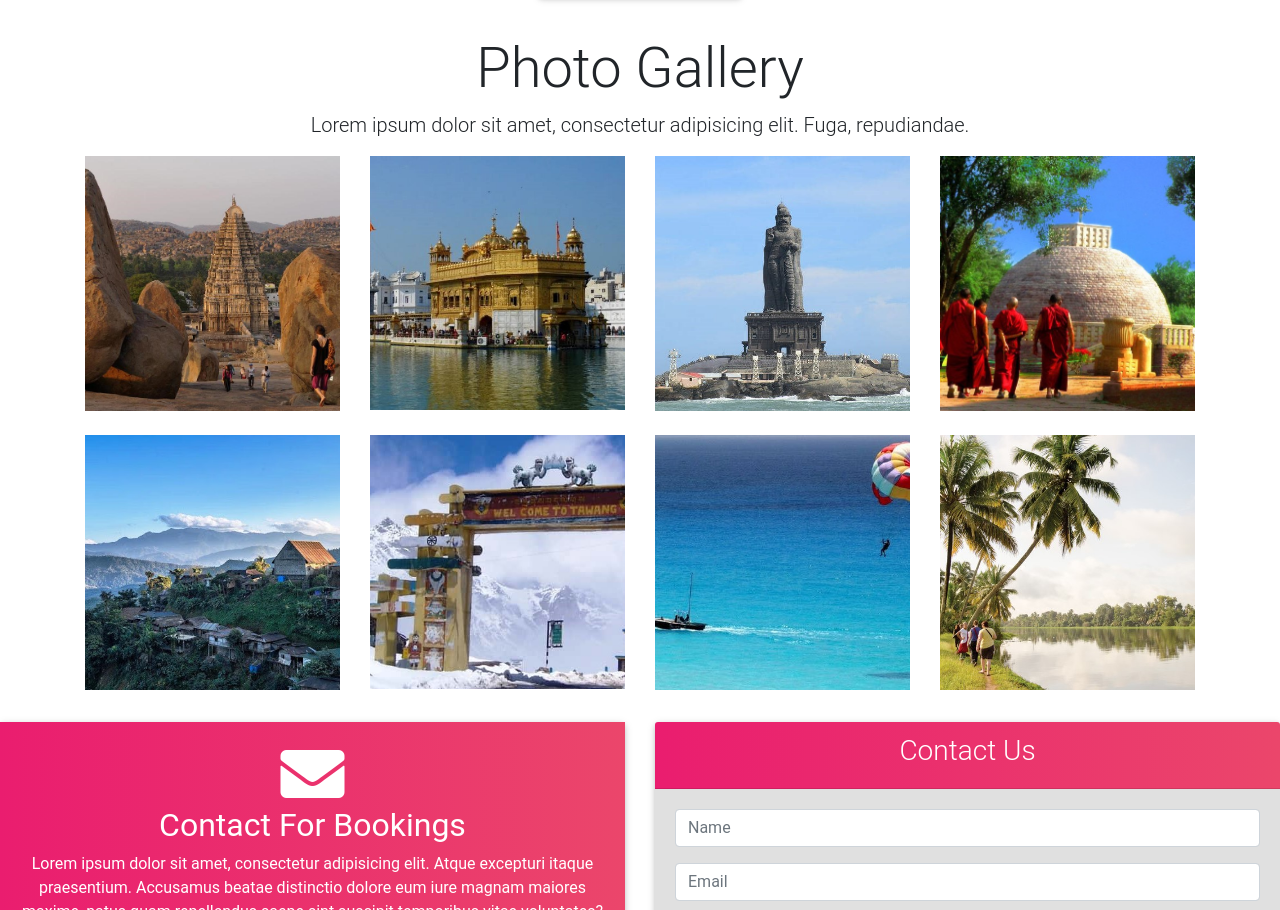
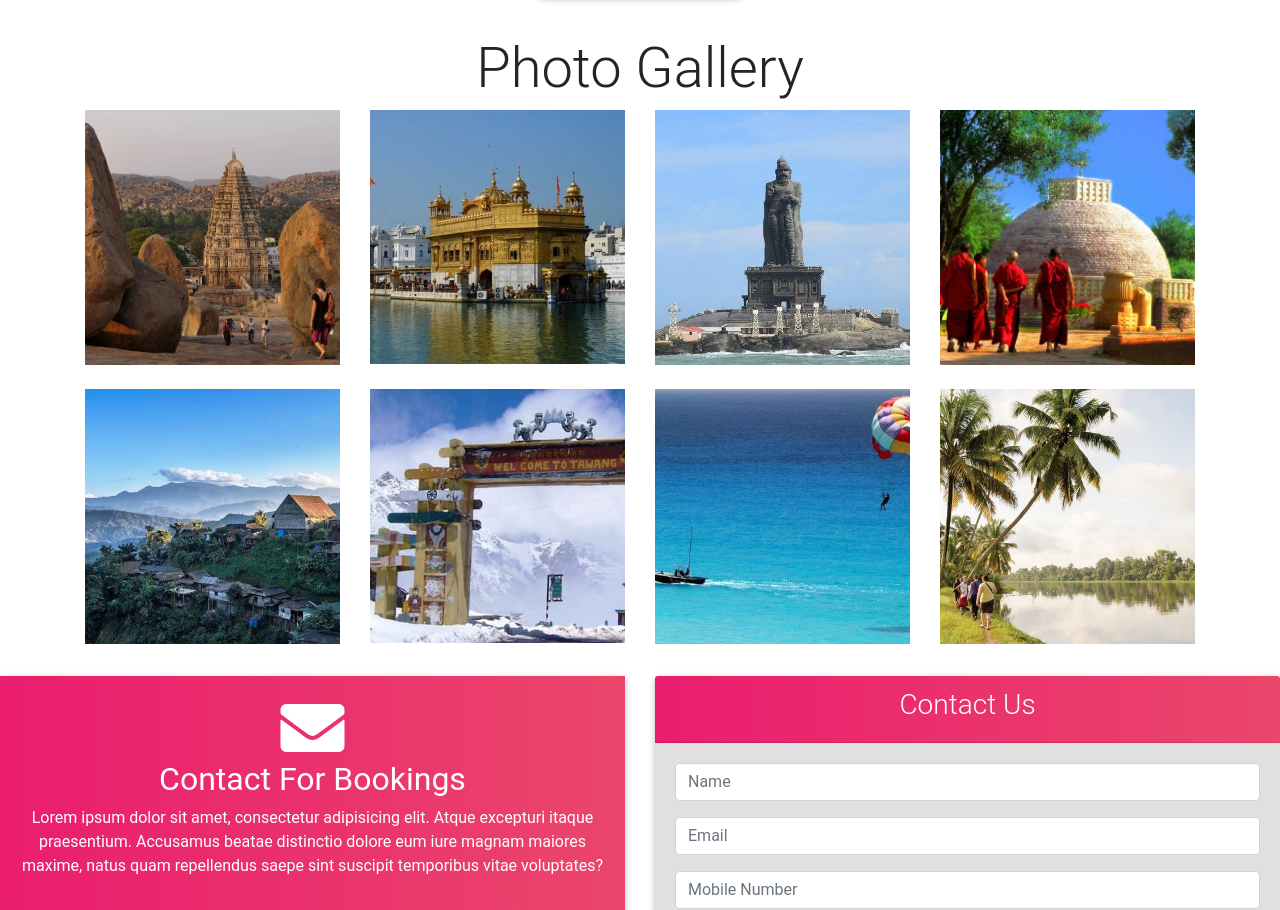
Before and after one commit to Maitreya-22/Tourism_website, a plain HTML site: page index.html in a window 1280 px wide. Shown: the part 2028-2938 px from the top of the page. Drawn offline with Linux system fonts and the light colour scheme.

Commit message:
Update index.html

```diff
--- a/index.html
+++ b/index.html
@@ -252,7 +252,7 @@ pause:'hover'
                         <h5 class="display-4">
                             <span class="text-color">Photo</span> Gallery
                         </h5>
-                        <p class="lead">Lorem ipsum dolor sit amet, consectetur adipisicing elit. Fuga, repudiandae.</p>
+
                     </div>
                 </div>
                 <div class="row">
```
